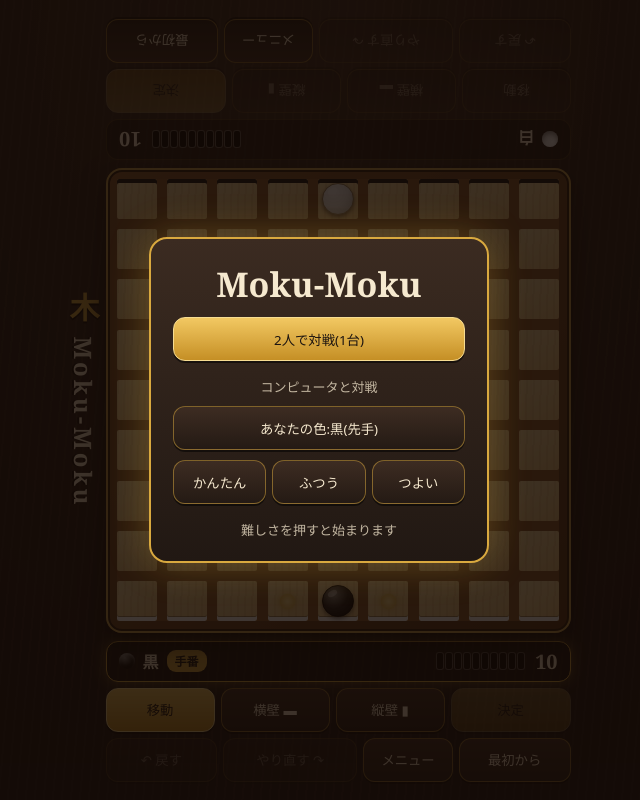
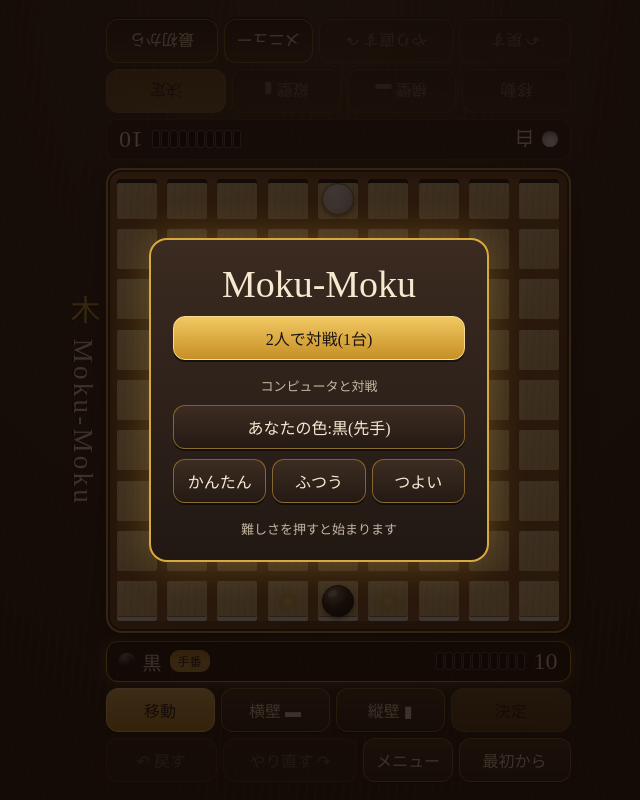
Before and after one commit to pztwbv6y8t-hue/MokuMoku, a plain HTML site: page index.html in a window 1280 px wide. Shown: the whole page, without its empty margins (321-961 px from the left). Drawn offline with Linux system fonts and the light colour scheme; a web font is replaced by a local one.

Commit message:
Update style.css

```diff
--- a/style.css
+++ b/style.css
@@ -1,23 +1,24 @@
-:root{--wal:#1c1410;--cream:#f6e9cf;--gold:#d9a93f;--red:#d63a2f;--blue:#2f6fd6;--bs:max(240px,min(calc(100vw - 62px),calc(100dvh - 335px - env(safe-area-inset-top) - env(safe-area-inset-bottom)),560px))}
+:root{--f:"Yuji Boku","Hiragino Mincho ProN","Yu Mincho",serif;--wal:#1c1410;--cream:#f6e9cf;--gold:#d9a93f;--red:#d63a2f;--blue:#2f6fd6;--bs:max(240px,min(calc(100vw - 62px),calc(100dvh - 335px - env(safe-area-inset-top) - env(safe-area-inset-bottom)),560px))}
 *{box-sizing:border-box;-webkit-tap-highlight-color:transparent;-webkit-user-select:none;user-select:none}
 html,body{margin:0}
-body{min-height:100dvh;background:repeating-linear-gradient(95deg,rgba(255,220,170,.03) 0 2px,transparent 2px 9px),radial-gradient(ellipse at 50% 0,#3b2c22,#171110 72%);color:var(--cream);font-family:"Hiragino Sans","Yu Gothic",system-ui,sans-serif;display:flex;align-items:center;justify-content:center;padding:max(8px,env(safe-area-inset-top)) max(10px,env(safe-area-inset-right)) max(8px,env(safe-area-inset-bottom)) max(10px,env(safe-area-inset-left));overscroll-behavior:none}
+b,h1,h2,h3{font-weight:400}
+body{min-height:100dvh;background:repeating-linear-gradient(95deg,rgba(255,220,170,.03) 0 2px,transparent 2px 9px),radial-gradient(ellipse at 50% 0,#3b2c22,#171110 72%);color:var(--cream);font-family:var(--f);font-weight:400;display:flex;align-items:center;justify-content:center;padding:max(8px,env(safe-area-inset-top)) max(10px,env(safe-area-inset-right)) max(8px,env(safe-area-inset-bottom)) max(10px,env(safe-area-inset-left));overscroll-behavior:none}
 .wrap{display:flex;align-items:center;gap:8px}
 .col{width:var(--bs);display:flex;flex-direction:column;gap:8px}
-h1{margin:0;writing-mode:vertical-rl;white-space:nowrap;font:700 24px/1 Georgia,"Hiragino Mincho ProN",serif;letter-spacing:.12em;text-shadow:0 2px 0 #000a}
+h1{margin:0;writing-mode:vertical-rl;white-space:nowrap;font:400 27px/1 var(--f);letter-spacing:.12em;text-shadow:0 2px 0 #000a}
 h1 .k{color:var(--gold);font-size:30px;margin-bottom:.35em;text-orientation:upright}
 .zone{display:flex;flex-direction:column;gap:6px}
 .zone.top{transform:rotate(180deg)}
 .pl{display:flex;align-items:center;gap:8px;padding:6px 12px;border-radius:12px;background:rgba(0,0,0,.3);border:1px solid rgba(217,169,63,.18);transition:.2s}
 .pl.on{border-color:var(--gold);box-shadow:0 0 14px rgba(217,169,63,.4)}
 .sw{width:16px;height:16px;border-radius:50%;box-shadow:inset 0 -3px 4px #0005,inset 0 2px 3px #fff6}
-.pl b{font-size:16px}
-.turn{display:none;font-size:12px;padding:2px 8px;border-radius:9px;background:var(--gold);color:var(--wal);font-weight:700}
+.pl b{font-size:19px}
+.turn{display:none;font-size:12px;padding:2px 8px;border-radius:9px;background:var(--gold);color:var(--wal);font-weight:400}
 .pl.on .turn{display:inline}
 .pips{margin-left:auto;display:flex;gap:3px}
 .pips i{width:6px;height:16px;border-radius:2px;background:#000;box-shadow:0 0 0 1px #ffffff40}
 .pips i.off{background:#ffffff14;box-shadow:none}
-.pl em{font:700 20px Georgia,serif;font-style:normal;min-width:26px;text-align:right}
+.pl em{font:400 24px var(--f);font-style:normal;min-width:26px;text-align:right}
 .board{position:relative;width:100%;aspect-ratio:1;padding:2.4%;border-radius:16px;background:linear-gradient(135deg,#8a5a30,#573519);box-shadow:0 10px 24px #000a,inset 0 0 0 2px #c9a24e,inset 0 0 0 4px #2f1d0e}
 .inner{position:relative;width:100%;height:100%;background:#8a5a2c;touch-action:none;cursor:pointer}
 .inner>div>*,.inner>div{pointer-events:none}
@@ -36,7 +37,7 @@ h1 .k{color:var(--gold);font-size:30px;margin-bottom:.35em;text-orientation:upri
 .row{display:grid;gap:6px}
 .modes{grid-template-columns:1fr 1fr 1fr 1.1fr}
 .acts{grid-template-columns:1fr 1.2fr .8fr 1fr}
-.btn{min-height:44px;padding:0 4px;border-radius:12px;border:1px solid rgba(217,169,63,.5);background:linear-gradient(#3d2c22,#241a14);color:var(--cream);font:600 14px inherit;font-family:inherit;box-shadow:0 2px 0 #0008;touch-action:manipulation}
+.btn{min-height:44px;padding:0 4px;border-radius:12px;border:1px solid rgba(217,169,63,.5);background:linear-gradient(#3d2c22,#241a14);color:var(--cream);font-family:var(--f);font-size:16px;font-weight:400;box-shadow:0 2px 0 #0008;touch-action:manipulation}
 .btn:active{transform:translateY(1px)}
 .btn[aria-pressed=true],.btn.gold{background:linear-gradient(#f2c862,#c58f25);color:var(--wal);border-color:#f6dc92}
 .btn:disabled{opacity:.35}
@@ -46,13 +47,13 @@ h1 .k{color:var(--gold);font-size:30px;margin-bottom:.35em;text-orientation:upri
 .card{width:min(340px,100%);max-height:80dvh;overflow:auto;padding:22px;border-radius:18px;text-align:center;background:linear-gradient(#3b2b21,#211813);border:2px solid var(--gold);box-shadow:0 0 40px #d9a93f55;display:grid;justify-items:center;gap:10px;animation:pop .35s ease}
 .card .btn{width:100%}
 @keyframes pop{from{transform:scale(.85);opacity:0}}
-.card h2{margin:0;font:700 34px Georgia,"Hiragino Mincho ProN",serif}
+.card h2{margin:0;font:400 38px var(--f)}
 .card h2.flip{transform:rotate(180deg)}
 .card h3{margin:0}
 #list{margin:0;padding-left:30px;width:100%;text-align:left;font-size:14px;line-height:1.9}
 #list li{cursor:pointer;color:#f6e9cf99}
 #list li.done{color:var(--cream)}
-#list li.cur{color:var(--gold);font-weight:700}
+#list li.cur{color:var(--gold)}
 .zone.opp .row{display:none}
 .board.flip .inner{transform:rotate(180deg)}
 .board.flip .pawn svg{transform:rotate(180deg)}
```
